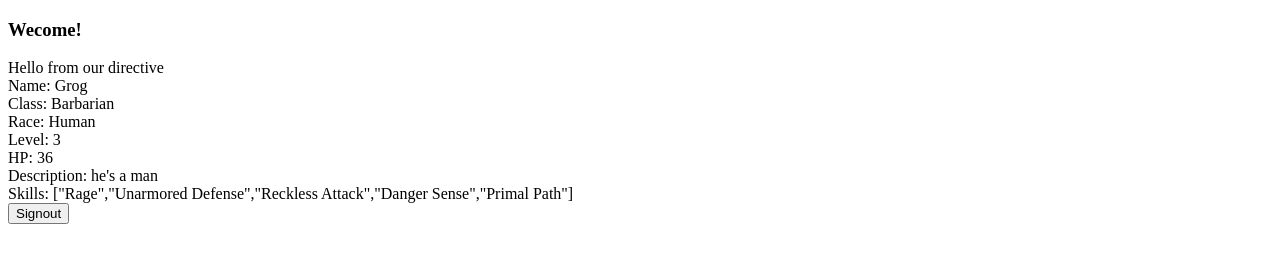
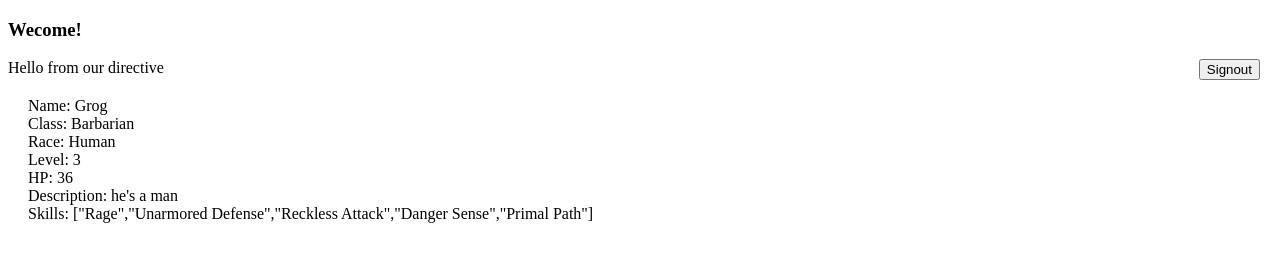
Before and after one commit to djbaker/dnd-npc-creator, a website: page public/index.html in a window 1280 px wide. Drawn offline with nearby package versions, Linux system fonts and the light colour scheme.

Commit message:
added tiny bit of style to npc entries

```diff
--- a/public/index.html
+++ b/public/index.html
@@ -2,20 +2,21 @@
 <html>
 <head>
   <title>D&D NPC Creator</title>
-  <style type="text/css" src="style.css"></style>
+<link rel="stylesheet" type="text/css" href="style.css">
   <script type="text/javascript" src="https://cdnjs.cloudflare.com/ajax/libs/angular.js/1.6.1/angular.min.js"></script>
 
 </head>
 <body>
 <h3>Wecome!</h3>
+<form action="/signout" method="post" style="position:absolute;right:20px">
+  <button class="signout">Signout</button>
+</form>
 <div >
   <app-container ng-app="ngApp"></app-container>
 </div>
 <script type="text/javascript" src="lib/app.js"></script>
 
-<form action="/signout" method="post">
-<button class="signout">Signout</button>
-</form>
+
 
 </body>
 </html>
--- a/public/lib/app.js
+++ b/public/lib/app.js
@@ -50,7 +50,7 @@ angular.module('ngApp', [])
     controllerAs: 'ctrl',
     bindToController: true,
     template:
-    `<div>
+    `<div class='npccontainer'>
       <div class="name">Name: {{ctrl.n.name}}</div>
       <div class="class">Class: {{ctrl.n.class}}</div>
       <div class="race">Race: {{ctrl.n.race}}</div>
--- a/public/style.css
+++ b/public/style.css
@@ -0,0 +1,4 @@
+.npccontainer {
+  border: 30px;
+  padding: 20px;
+}
--- a/server.js
+++ b/server.js
@@ -19,6 +19,10 @@ app.get('/signout', function (req, res) {
 
 app.get('/lib/app.js', function (req, res) {
   res.sendFile(__dirname + '/public/lib/app.js');
+});
+
+app.get('/style.css', function (req, res) {
+  res.sendFile(__dirname + '/public/style.css');
 })
 
 
```
